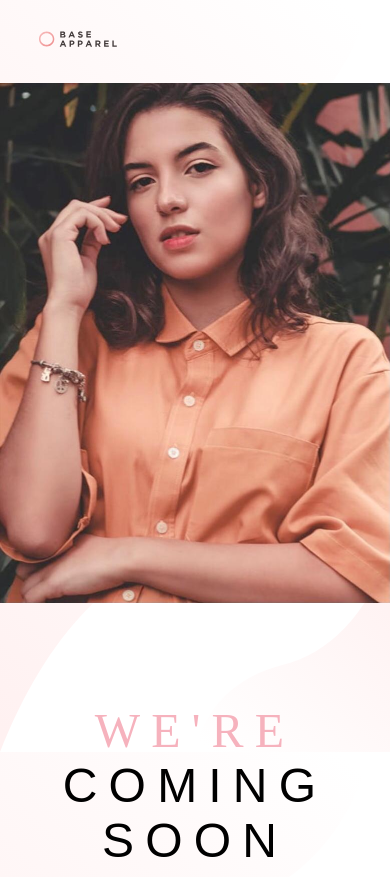
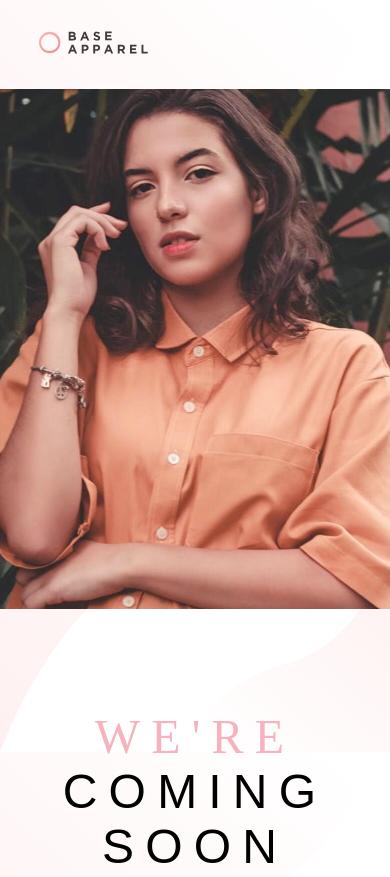
Before and after one commit to karamo10/base_apparel, a plain HTML site: page index.html in a window 390 px wide. Shown: the top 877 px of the page. Drawn offline with Linux system fonts and the light colour scheme; files whose address does not match are found by name.

Commit message:
css changes

```diff
--- a/css/style.css
+++ b/css/style.css
@@ -147,6 +147,10 @@ body {
     padding: 8% 10%;
   }
 
+  .grid-box-head span img {
+    width: 35%;
+  }
+
   .grid-box-content {
     text-align: center;
   }
```
